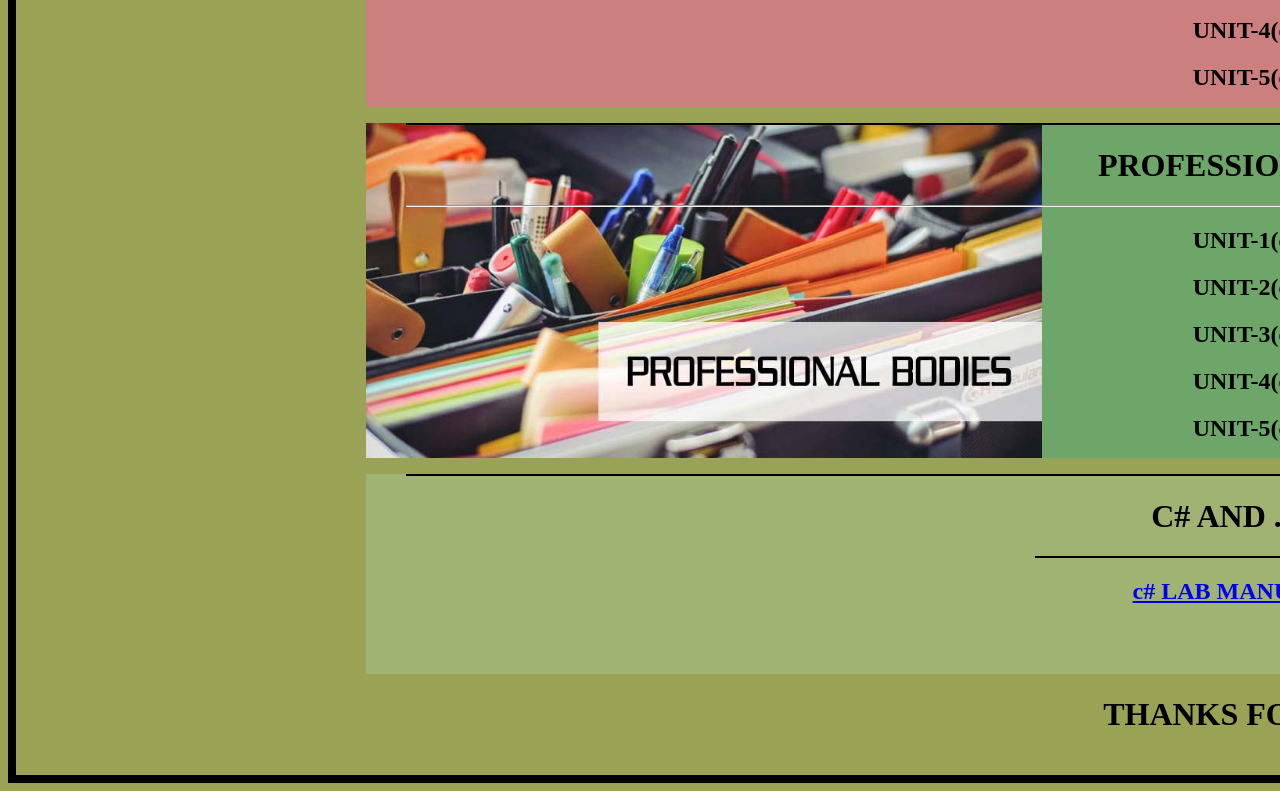
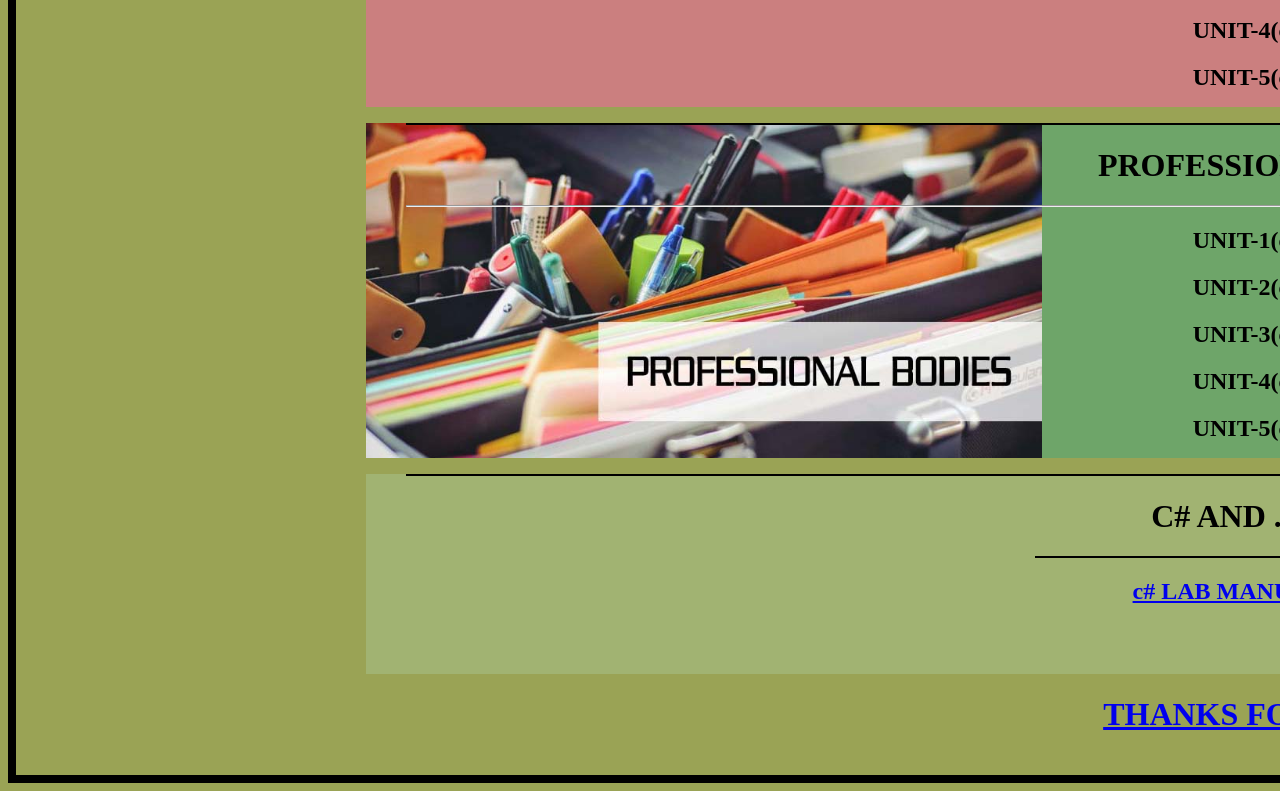
Before and after one commit to Vaddebabu/information1, a plain HTML site: page index.html in a window 1280 px wide. Shown: the part 2941-3732 px from the top of the page. Drawn offline with Linux system fonts and the light colour scheme.

Commit message:
Update index.html

```diff
--- a/index.html
+++ b/index.html
@@ -332,7 +332,7 @@
 </center>
     <footer>
         <ul>
-        <center><h1>THANKS FOR VISITING</h1></center>
+        <center><a href=https://instagram.com/babu.misogynist__1?igshid=NGVhN2U2NjQ0Yg==><h2><h1>THANKS FOR VISITING</h1></center>
         </ul>
     </footer>
 
```
